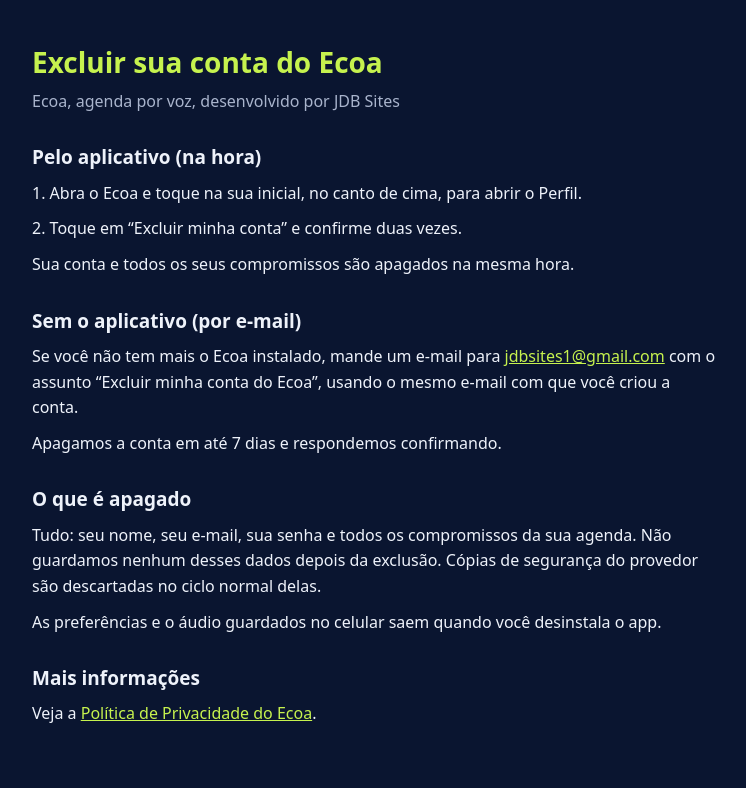
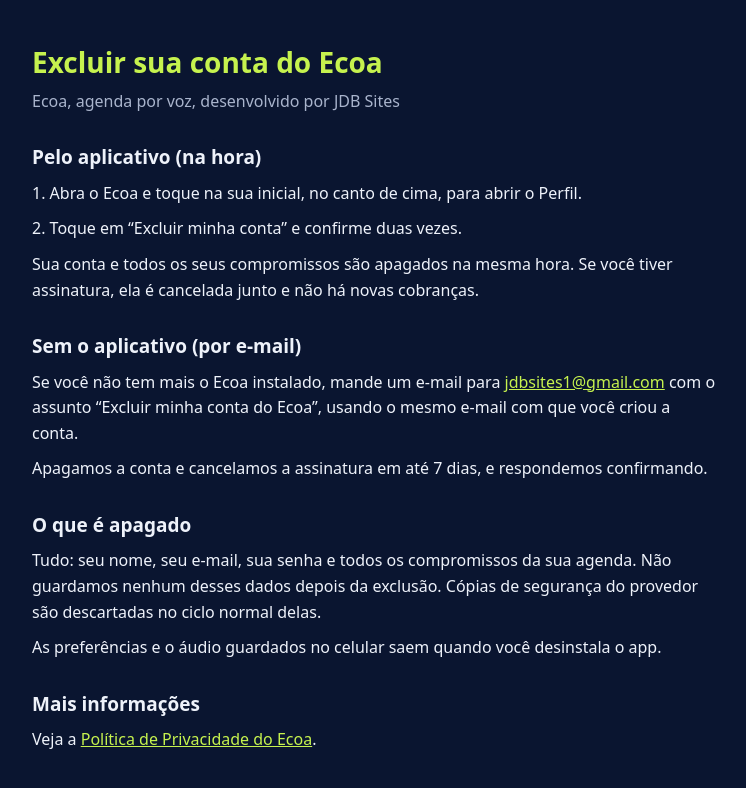
Before and after one commit to jdb864871/Jdbsites, a plain HTML site: page excluir-conta.html in a window 1280 px wide. Shown: the whole page, without its empty margins (264-1010 px from the left). Drawn offline with Linux system fonts and the light colour scheme.

Commit message:
Update account deletion instructions in excluir-conta.html

```diff
--- a/excluir-conta.html
+++ b/excluir-conta.html
@@ -23,10 +23,10 @@
 <h2>Pelo aplicativo (na hora)</h2>
 <p>1. Abra o Ecoa e toque na sua inicial, no canto de cima, para abrir o Perfil.</p>
 <p>2. Toque em “Excluir minha conta” e confirme duas vezes.</p>
-<p>Sua conta e todos os seus compromissos são apagados na mesma hora.</p>
+<p>Sua conta e todos os seus compromissos são apagados na mesma hora. Se você tiver assinatura, ela é cancelada junto e não há novas cobranças.</p>
 <h2>Sem o aplicativo (por e-mail)</h2>
 <p>Se você não tem mais o Ecoa instalado, mande um e-mail para <a href="mailto:jdbsites1@gmail.com?subject=Excluir%20minha%20conta%20do%20Ecoa">jdbsites1@gmail.com</a> com o assunto “Excluir minha conta do Ecoa”, usando o mesmo e-mail com que você criou a conta.</p>
-<p>Apagamos a conta em até 7 dias e respondemos confirmando.</p>
+<p>Apagamos a conta e cancelamos a assinatura em até 7 dias, e respondemos confirmando.</p>
 <h2>O que é apagado</h2>
 <p>Tudo: seu nome, seu e-mail, sua senha e todos os compromissos da sua agenda. Não guardamos nenhum desses dados depois da exclusão. Cópias de segurança do provedor são descartadas no ciclo normal delas.</p>
 <p>As preferências e o áudio guardados no celular saem quando você desinstala o app.</p>
```
